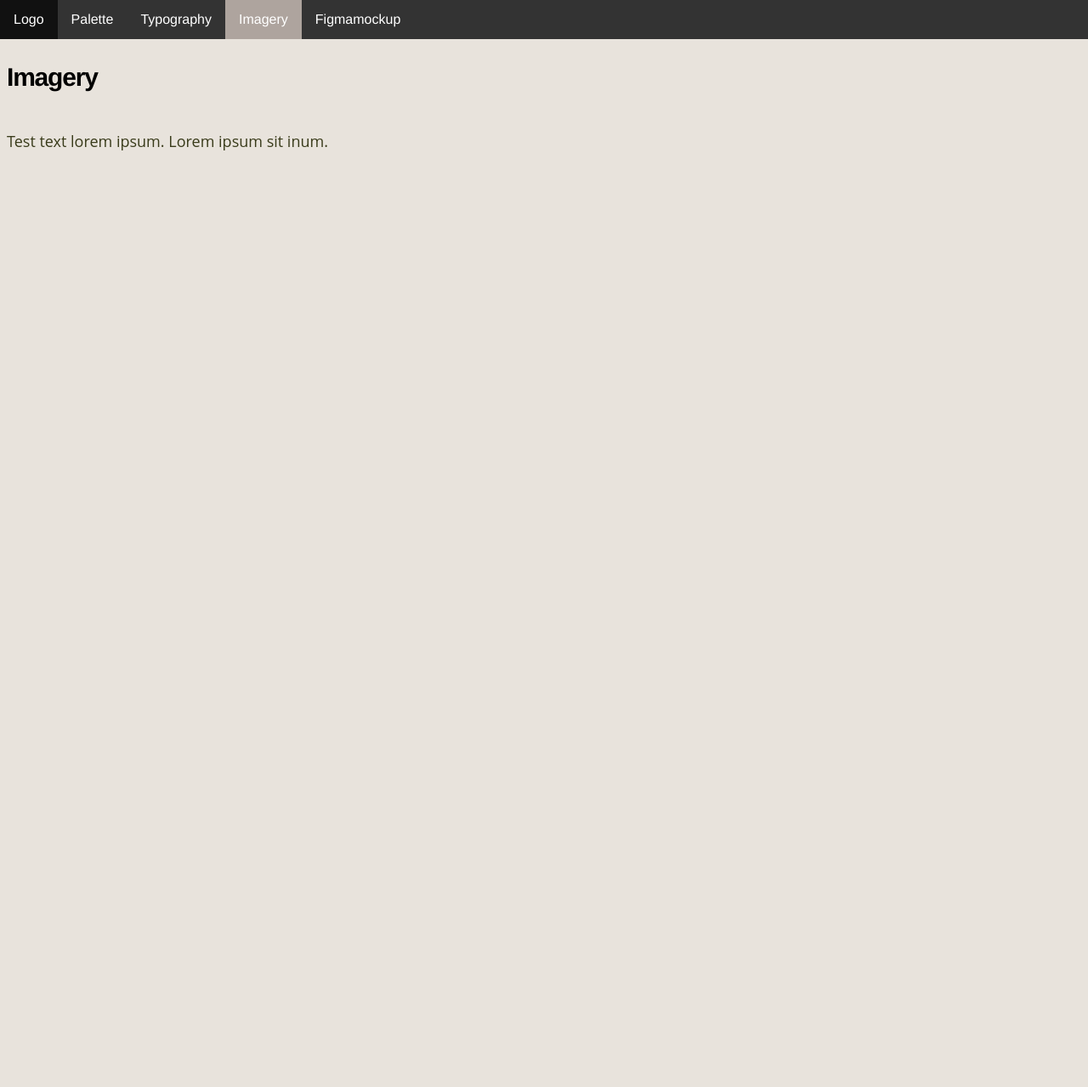
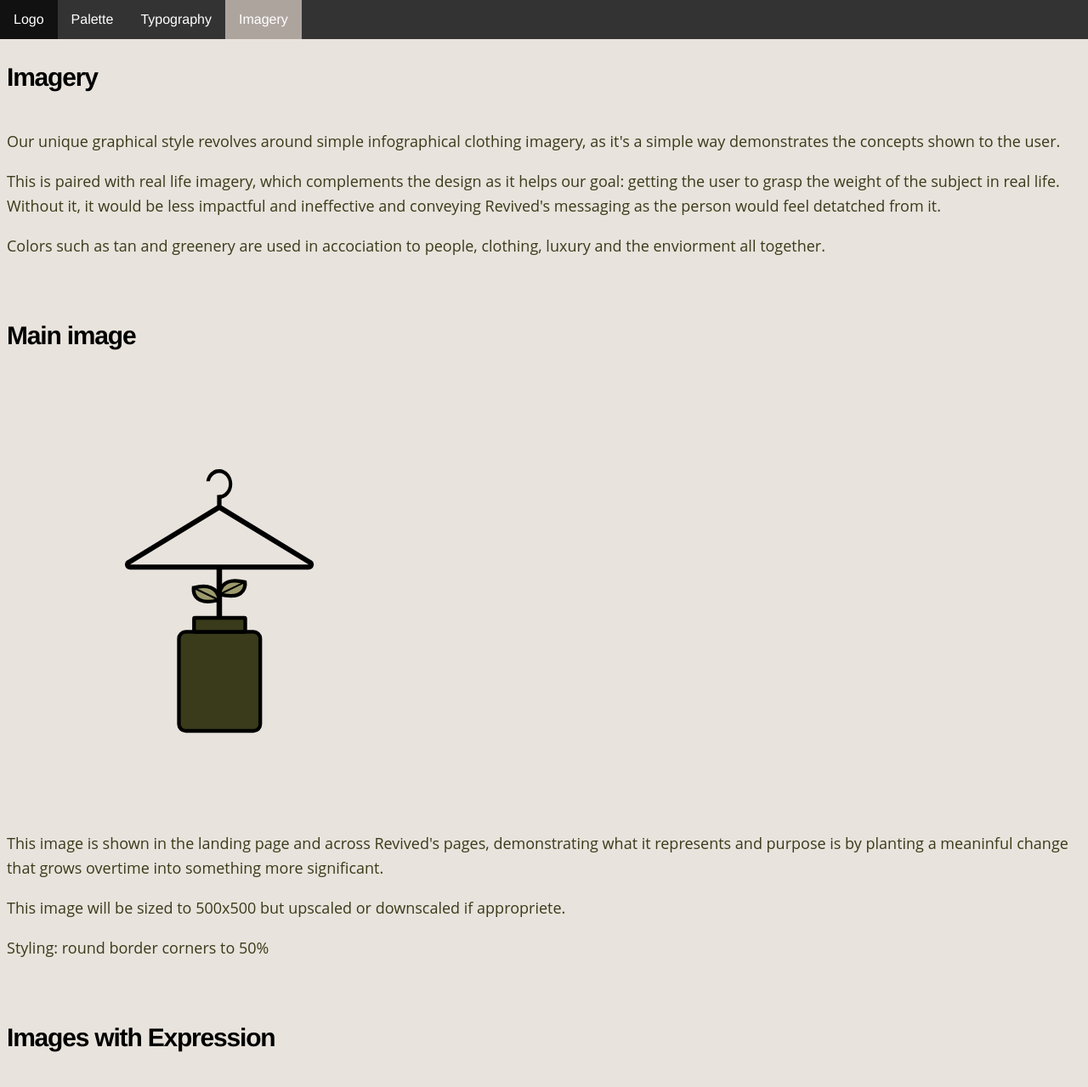
Before and after one commit to DevOfHockey/RevivedStyleguide, a plain HTML site: page imagery.html in a window 1280 px wide. Shown: the top 1279 px of the page at 85% size. Before the commit the page ends 800 px from the top, so only its background shows below. Drawn offline with Linux system fonts and the light colour scheme.

Commit message:
adding imagery.html

```diff
--- a/imagery.html
+++ b/imagery.html
@@ -15,11 +15,25 @@
         <li><a href="palette.html">Palette</a></li>
         <li><a href="typography.html">Typography</a></li>
         <li><a class="active" href="imagery.html">Imagery</a></li>
-        <li><a href="figmamockup.html">Figmamockup</a></li>
+        <!-- <li><a href="figmamockup.html">Figmamockup</a></li> -->
     </ul>
 
     <h1>Imagery</h1>
-    <p>Test text lorem ipsum. Lorem ipsum sit inum.</p>
+    <p>Our unique graphical style revolves around simple infographical clothing imagery, as it's a simple way demonstrates the concepts shown to the user.</p>
 
+    <p>This is paired with real life imagery, which complements the design as it helps our goal: getting the user to grasp the weight of the subject in real life. Without it, it would be less impactful and ineffective and conveying Revived's messaging as the person would feel detatched from it. </p>
+
+    <p>Colors such as tan and greenery are used in accociation to people, clothing, luxury and the enviorment all together. </p>
+
+    <h1>Main image</h1>
+    <img src="imgs/logo.svg" width="500" height="500">
+    <p>This image is shown in the landing page and across Revived's pages, demonstrating what it represents and purpose is by planting a meaninful change that grows overtime into something more significant. </p>
+    <p>This image will be sized to 500x500 but upscaled or downscaled if appropriete. </p>
+    <p>Styling: round border corners to 50%</p>
+
+    <h1>Images with Expression</h1>
+    <img src="imgs/clothes1.png">
+    <img src="imgs/clothes2.png">
+    <img src="imgs/clothes3.png">
 </body>
 </html>
```
Also changed, not shown: figmamockup.html (+4 -4 lines), index.html (+1 -1 lines), palette.html (+1 -1 lines), typography.html (+1 -1 lines), imgs/clothes1.png (added), imgs/clothes2.png (added), imgs/clothes3.png (added), imgs/clothes4.png (added).
